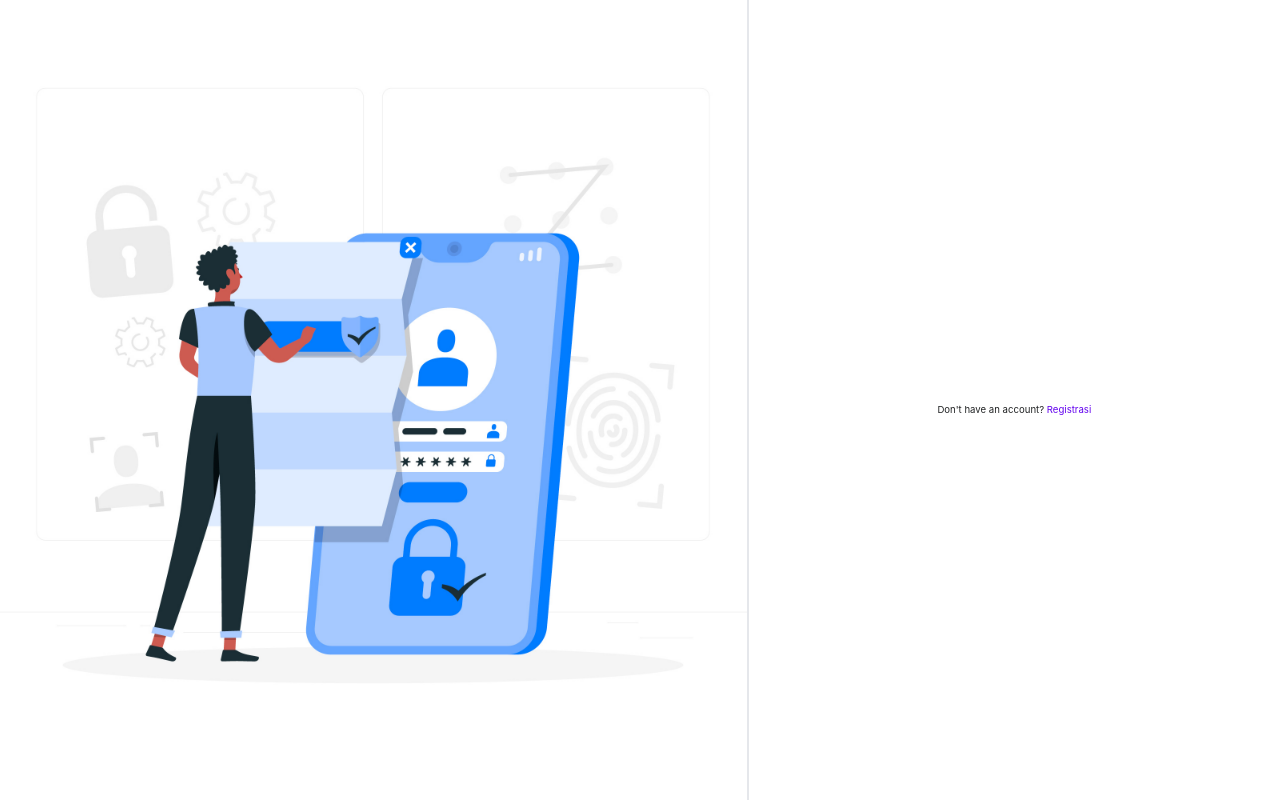
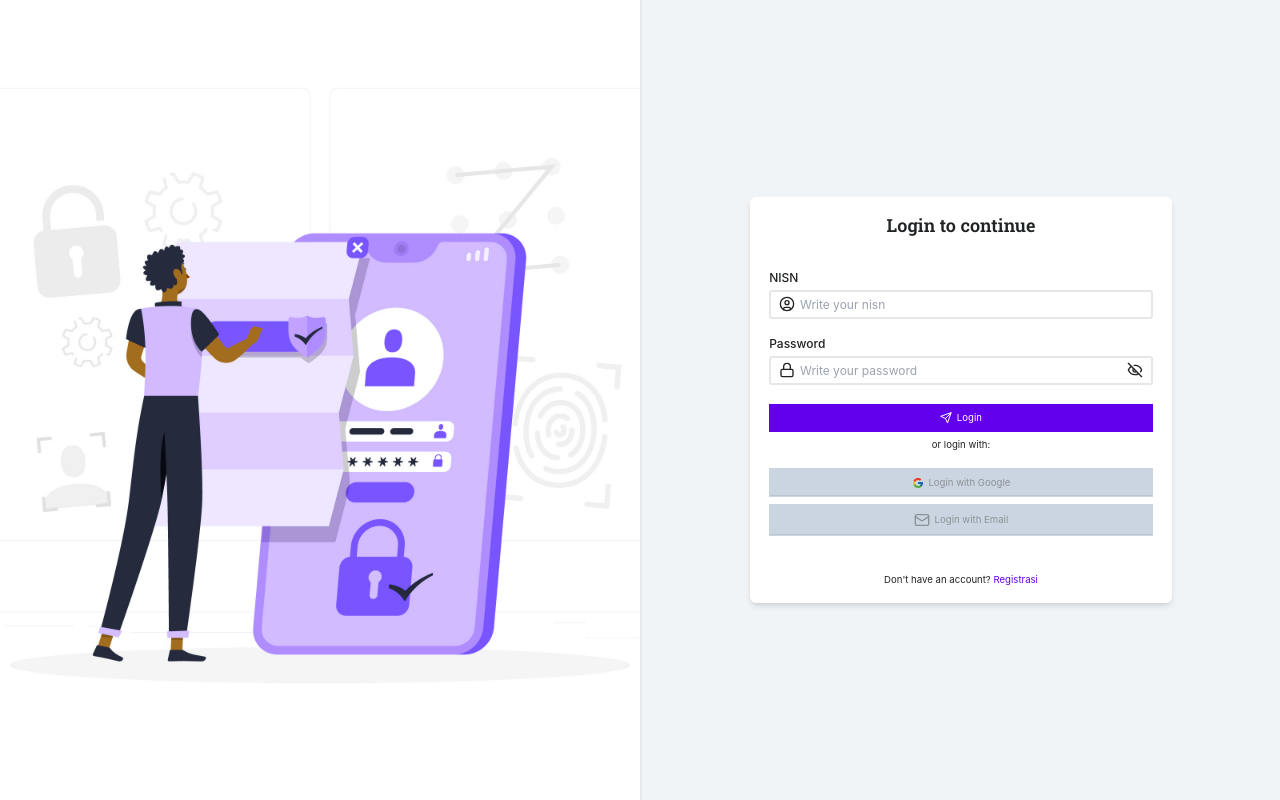
Before and after one commit to rfnasution01/Smart-Learning, a React (Vite) app: page /login in a window 1280 px wide. Built offline with nearby package versions, Linux system fonts and the light colour scheme; a small style sheet from the web is missing.

Commit message:
feat: add login page

```diff
--- a/src/features/layout/loginLayout.tsx
+++ b/src/features/layout/loginLayout.tsx
@@ -3,14 +3,21 @@ import { Outlet } from 'react-router-dom'
 export default function LoginLayout() {
   return (
     <div className="grid h-screen grid-cols-12">
-      <div className="col-span-7 block phones:hidden">
+      <div className={`col-span-6 block phones:hidden`}>
         <img
           src="/img/login-bg.jpg"
           alt="login"
           className="h-screen w-full object-cover"
+          style={{
+            filter: 'hue-rotate(40deg)',
+          }}
         />
       </div>
-      <div className="scrollbar col-span-5 max-h-full overflow-y-auto border-l-2 bg-white phones:col-span-12">
+      <div
+        className={
+          'scrollbar col-span-6 max-h-full overflow-y-auto border-l-2 bg-background phones:col-span-12'
+        }
+      >
         <Outlet />
       </div>
     </div>
--- a/src/features/login/index.tsx
+++ b/src/features/login/index.tsx
@@ -1,11 +1,139 @@
+import { Form } from '@/components/Form'
+import { useForm } from 'react-hook-form'
+import { zodResolver } from '@hookform/resolvers/zod'
+import * as zod from 'zod'
+import { Eye, EyeOff, Lock, Mail, Send, UserCircle } from 'lucide-react'
+import { Button } from '@/components/Button'
+import { useEffect, useState } from 'react'
+import { FormLabelInput } from '@/components/ui/input'
 import { useNavigate } from 'react-router-dom'
+import { Bounce, ToastContainer, toast } from 'react-toastify'
+import 'react-toastify/dist/ReactToastify.css'
+import { loginSchema } from '@/libs/const/schema/loginSchema'
+import { useCreateLoginMutation } from '@/store/slices/loginAPI'
 
 export default function LoginPage() {
   const navigate = useNavigate()
+  const [isShow, setIsShow] = useState<boolean>(false)
+  const [createLogin, { isSuccess, isError, error }] = useCreateLoginMutation()
+
+  const form = useForm<zod.infer<typeof loginSchema>>({
+    resolver: zodResolver(loginSchema),
+    defaultValues: {},
+  })
+
+  async function handleFormLogin(values) {
+    try {
+      await createLogin({ data: values })
+    } catch (error) {
+      console.log(error)
+    }
+  }
+
+  useEffect(() => {
+    if (isSuccess) {
+      toast.success(`Login berhasil!`, {
+        position: 'top-center',
+        autoClose: 5000,
+        hideProgressBar: false,
+        closeOnClick: true,
+        pauseOnHover: true,
+        draggable: true,
+        progress: undefined,
+        theme: 'light',
+        transition: Bounce,
+      })
+      setTimeout(() => {
+        navigate('/')
+      }, 3000)
+    }
+  }, [isSuccess])
+
+  useEffect(() => {
+    if (isError) {
+      const errorMsg = error as {
+        data?: {
+          message?: string
+        }
+      }
+
+      toast.error(`${errorMsg.data.message ?? 'Terjadi Kesalahan'}`, {
+        position: 'top-center',
+        autoClose: 5000,
+        hideProgressBar: false,
+        closeOnClick: true,
+        pauseOnHover: true,
+        draggable: true,
+        progress: undefined,
+        theme: 'light',
+        transition: Bounce,
+      })
+    }
+  }, [isError, error])
 
   return (
-    <div className="flex h-full flex-col items-center justify-center gap-y-32">
-      <div className="flex w-full flex-col items-center">
+    <div className="flex h-full flex-col items-center justify-center gap-y-32 px-[18rem] phones:px-[4rem]">
+      <div className="flex w-full flex-col items-center rounded-2xl bg-white p-32 shadow-md">
+        <span className="mb-64 font-roboto text-[3rem]">Login to continue</span>
+        <Form {...form}>
+          <form
+            className="w-full"
+            onSubmit={form.handleSubmit(handleFormLogin)}
+          >
+            <div className="flex flex-col gap-32 text-black">
+              <div className="flex flex-col gap-y-32">
+                <FormLabelInput
+                  form={form}
+                  label="NISN"
+                  placeholder="Write your nisn"
+                  name="username"
+                  prefix={<UserCircle size={16} />}
+                  type="text"
+                  className="col-span-6 phones:col-span-12"
+                />
+
+                <FormLabelInput
+                  form={form}
+                  label="Password"
+                  placeholder="Write your password"
+                  name="password"
+                  prefix={<Lock size={16} />}
+                  suffix={isShow ? <Eye size={16} /> : <EyeOff size={16} />}
+                  handlerClick={() => setIsShow(!isShow)}
+                  type={!isShow ? 'password' : 'text'}
+                  className="col-span-6 phones:col-span-12"
+                />
+              </div>
+
+              <div className="flex flex-col gap-y-12">
+                <Button variant="solid-primary" type="submit" classes="py-12">
+                  <Send size={12} />
+                  Login
+                </Button>
+                <span className="text-center">or login with:</span>
+              </div>
+
+              <div className="flex flex-col gap-y-12">
+                <Button
+                  variant="outlined-primary"
+                  type="button"
+                  classes="py-12"
+                  disabled
+                >
+                  <img src="/icon/Google.svg" alt="Icon Google" />
+                  Login with Google
+                </Button>
+                <Button
+                  variant="outlined-primary"
+                  type="button"
+                  classes="py-12"
+                  disabled
+                >
+                  <Mail size={16} />
+                  Login with Email
+                </Button>
+              </div>
+
               <h5 className="mt-32 text-center">
                 Don't have an account?{' '}
                 <span
@@ -18,6 +146,10 @@ export default function LoginPage() {
                 </span>
               </h5>
             </div>
+          </form>
+          <ToastContainer />
+        </Form>
+      </div>
     </div>
   )
 }
--- a/src/features/registrasi/index.tsx
+++ b/src/features/registrasi/index.tsx
@@ -27,10 +27,9 @@ export default function RegistrasiPage() {
 
   async function handleFormSignup(values) {
     try {
-      console.log(values)
       await createAccount({ data: values })
     } catch (error) {
-      console.log(error, 'test')
+      console.log(error)
     }
   }
 
@@ -76,9 +75,9 @@ export default function RegistrasiPage() {
   }, [isError, error])
 
   return (
-    <div className="flex flex-col items-center justify-center gap-y-32">
+    <div className="flex flex-col items-center justify-center gap-y-32 bg-white">
       <div className="flex w-full flex-col items-center p-32">
-        <span className="mb-64 font-roboto text-[3rem]">Create Account</span>
+        <span className="mb-64 font-roboto text-[3rem]">Create an Account</span>
         <Form {...form}>
           <form
             className="w-full"
--- /dev/null
+++ b/src/libs/const/schema/loginSchema.ts
@@ -0,0 +1,25 @@
+import zod from 'zod'
+
+export const loginSchema = zod.object({
+  username: zod.string({
+    required_error: 'NISN harus di isi',
+    invalid_type_error: 'Format NISN tidak valid',
+  }),
+
+  password: zod
+    .string({
+      required_error: 'Password harus di isi',
+      invalid_type_error:
+        'Format password tidak valid, terdiri dari kombinasi huruf, angka, dan minimal 6 karakter',
+    })
+    .refine(
+      (value) => {
+        // Validasi bahwa password harus terdiri dari kombinasi huruf dan angka dan minimal 8 karakter
+        return /^(?=.*[A-Za-z])(?=.*\d)[A-Za-z\d]{6,}$/.test(value)
+      },
+      {
+        message:
+          'Password harus terdiri dari kombinasi huruf dan angka, minimal 6 karakter',
+      },
+    ),
+})
--- a/src/libs/const/schema/registerSchema.ts
+++ b/src/libs/const/schema/registerSchema.ts
@@ -41,11 +41,11 @@ export const registerSchema = zod.object({
     .refine(
       (value) => {
         // Validasi bahwa password harus terdiri dari kombinasi huruf dan angka dan minimal 8 karakter
-        return /^(?=.*[A-Za-z])(?=.*\d)[A-Za-z\d]{8,}$/.test(value)
+        return /^(?=.*[A-Za-z])(?=.*\d)[A-Za-z\d]{6,}$/.test(value)
       },
       {
         message:
-          'Password harus terdiri dari kombinasi huruf dan angka, minimal 8 karakter',
+          'Password harus terdiri dari kombinasi huruf dan angka, minimal 6 karakter',
       },
     ),
 })
--- a/src/libs/interface/index.ts
+++ b/src/libs/interface/index.ts
@@ -1,2 +1,3 @@
 export * from './identitasType'
 export * from './accountType'
+export * from './loginType'
--- /dev/null
+++ b/src/libs/interface/loginType.ts
@@ -0,0 +1,4 @@
+export type LoginType = {
+  username: string
+  password: string
+}
--- /dev/null
+++ b/src/store/slices/loginAPI.ts
@@ -0,0 +1,16 @@
+import { LoginType } from '@/libs/interface'
+import { api } from '../api'
+
+export const LoginEndpoints = api.injectEndpoints({
+  endpoints: (builder) => ({
+    createLogin: builder.mutation<void, { data: LoginType }>({
+      query: ({ data }) => ({
+        url: `login`,
+        method: 'POST',
+        body: data,
+      }),
+    }),
+  }),
+})
+
+export const { useCreateLoginMutation } = LoginEndpoints
```
Lines whose indentation alone changed are shown as unchanged.
